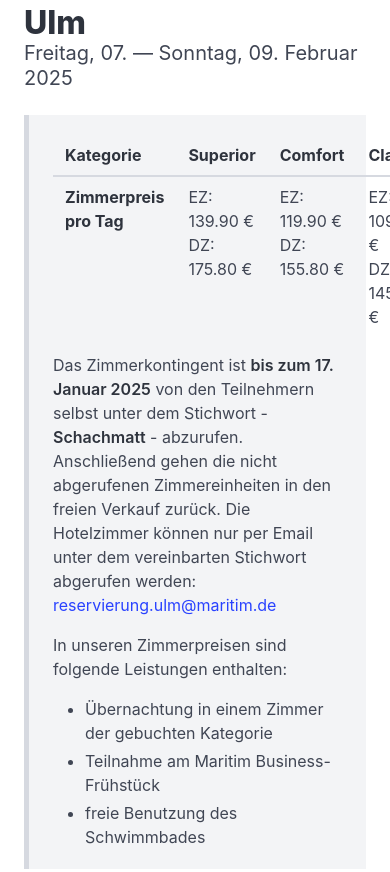
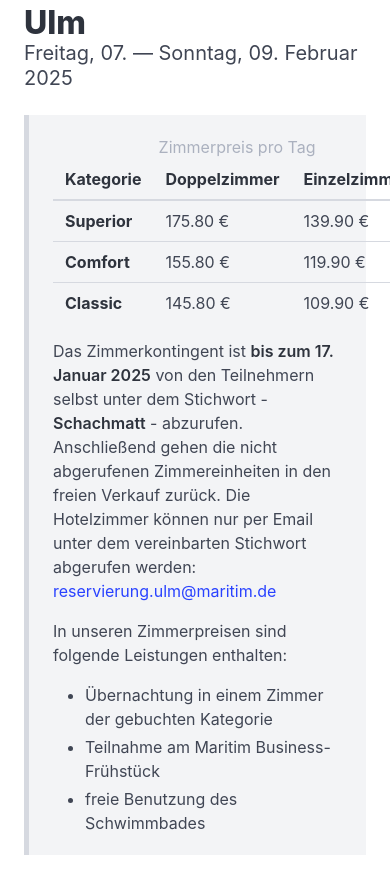
Before and after one commit to steffkes/schachmatt-ulm, a Nuxt app: page /teilnehmer/infos in a window 390 px wide. Shown: the part 5084-5956 px from the top of the page. Built offline with nearby package versions, Linux system fonts and the light colour scheme; no server answers.

Commit message:
mobile friendly formatting for hotel price

```diff
--- a/pages/teilnehmer/infos.vue
+++ b/pages/teilnehmer/infos.vue
@@ -103,23 +103,33 @@
       <div class="content">
         <blockquote>
           <table>
+            <caption class="has-text-grey-light">
+              Zimmerpreis pro Tag
+            </caption>
             <thead>
               <tr>
                 <th>Kategorie</th>
-                <th>Superior</th>
-                <th>Comfort</th>
-                <th>Classic</th>
+                <th>Doppelzimmer</th>
+                <th>Einzelzimmer</th>
               </tr>
             </thead>
             <tbody>
               <tr>
-                <th>Zimmerpreis pro Tag</th>
+                <th>Superior</th>
+                <td>175.80 €</td>
+                <td>139.90 €</td>
+              </tr>
 
-                <td>EZ: 139.90 €<br />DZ: 175.80 €</td>
+              <tr>
+                <th>Comfort</th>
+                <td>155.80 €</td>
+                <td>119.90 €</td>
+              </tr>
 
-                <td>EZ: 119.90 €<br />DZ: 155.80 €</td>
-
-                <td>EZ: 109.90 €<br />DZ: 145.80 €</td>
+              <tr>
+                <th>Classic</th>
+                <td>145.80 €</td>
+                <td>109.90 €</td>
               </tr>
             </tbody>
           </table>
```
